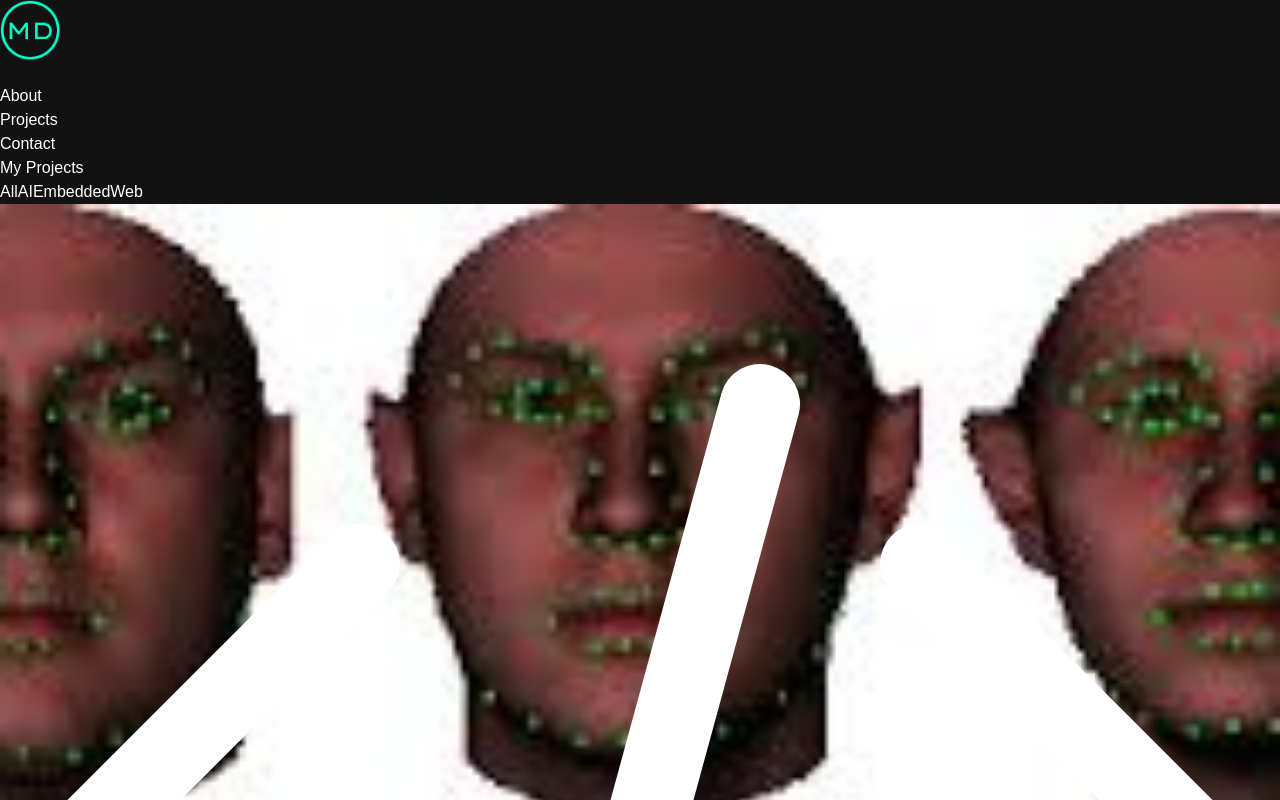
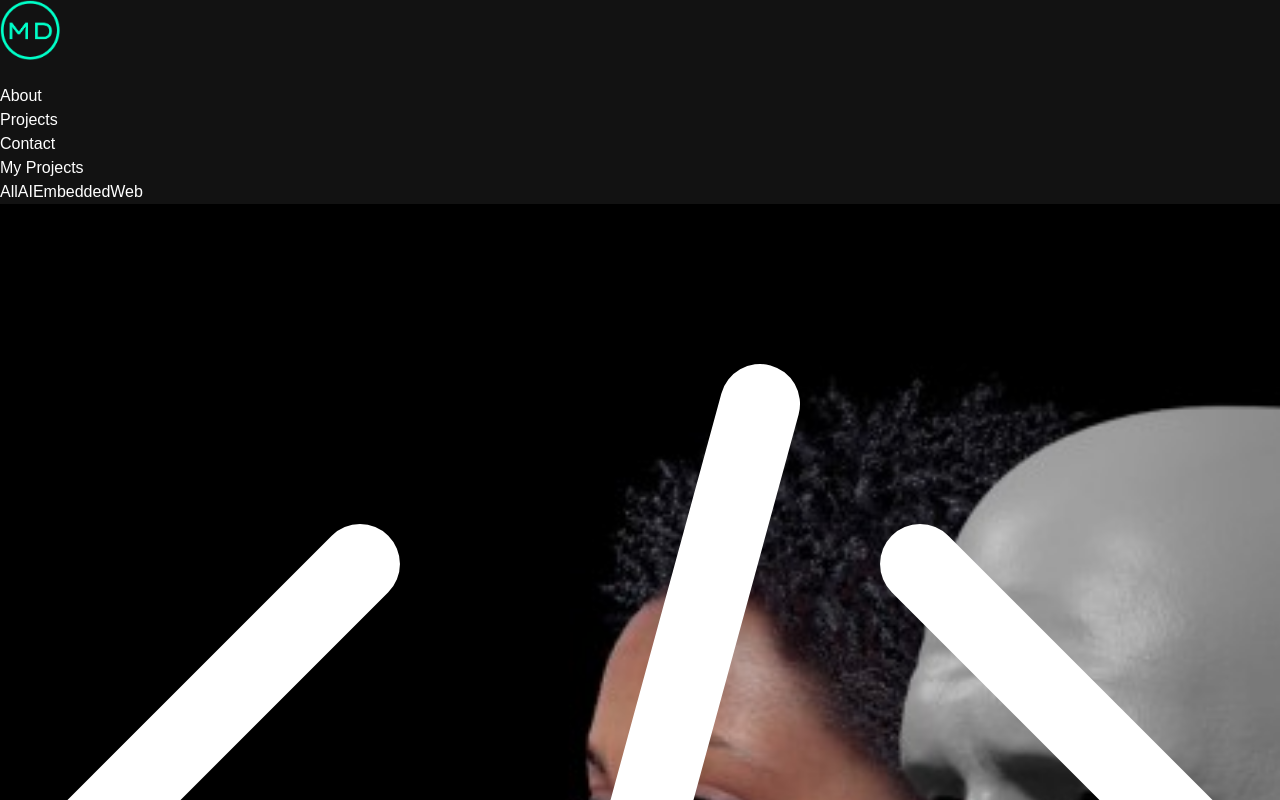
Before and after one commit to dugganm24/dugganm24.github.io, a Next.js app: page /projects in a window 1280 px wide. Shown: the top 800 px of the page. Built offline with nearby package versions, Linux system fonts and the light colour scheme.

Commit message:
MQP image replacement

```diff
--- a/src/components/projects/Projects.tsx
+++ b/src/components/projects/Projects.tsx
@@ -9,7 +9,7 @@ const projectsData = [
         id: 1,
         title: "AI-Powered 3D Facial Generator for Robotic Interface",
         description: "Developing a facial generator for a robotic interface using Audio2Face and Unreal Engine to create realistic, speech-synced animations, with real-time interaction enabled through the Audio2Face API.",
-        image: "/images/MQP.png",
+        image: "/images/MQP.jpg",
         tag: ["All", "AI"],
         gitUrl: "https://github.com/dugganm24/MQP",
     },
```
Also changed, not shown: public/images/MQP.jpg (added), public/images/MQP.png (deleted).
